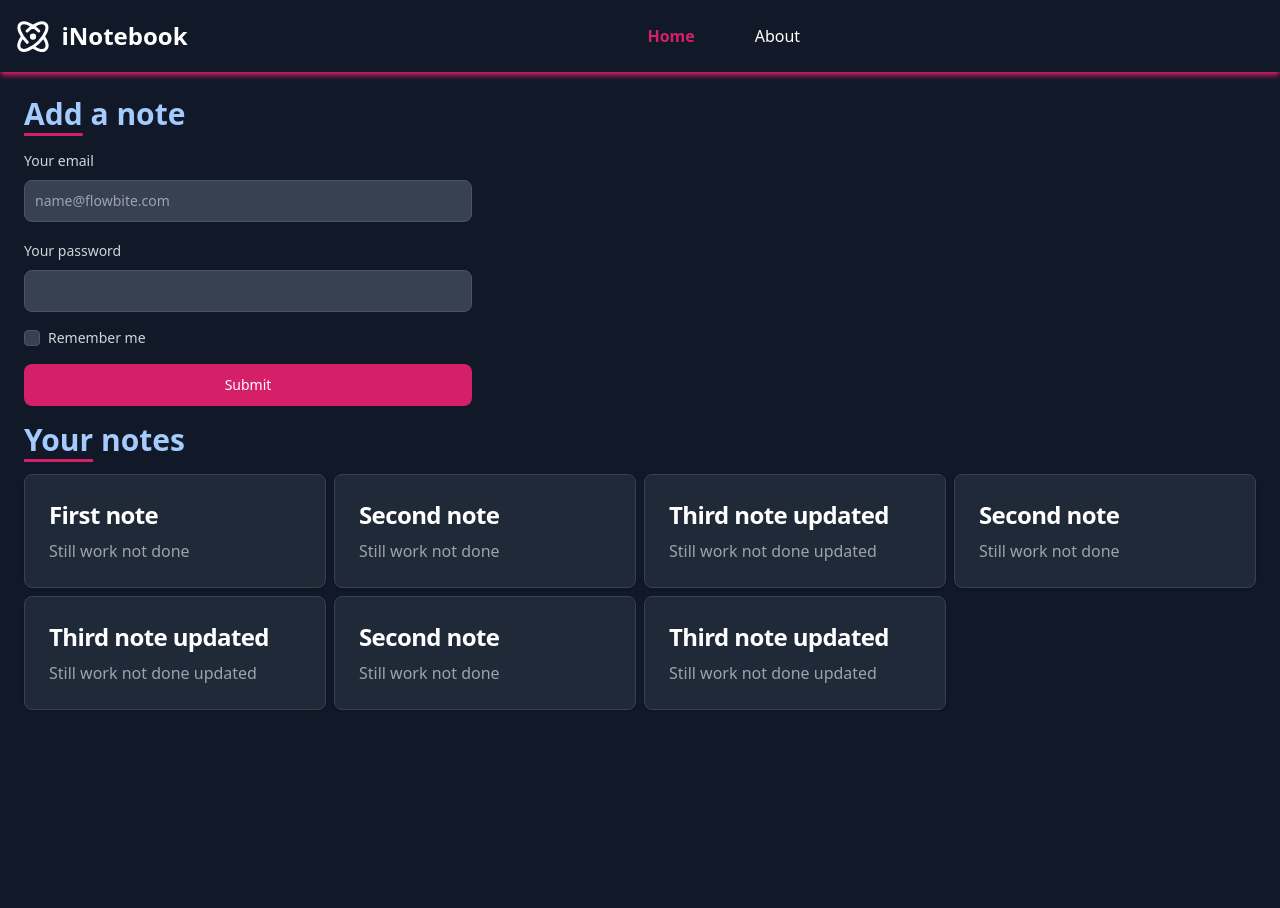
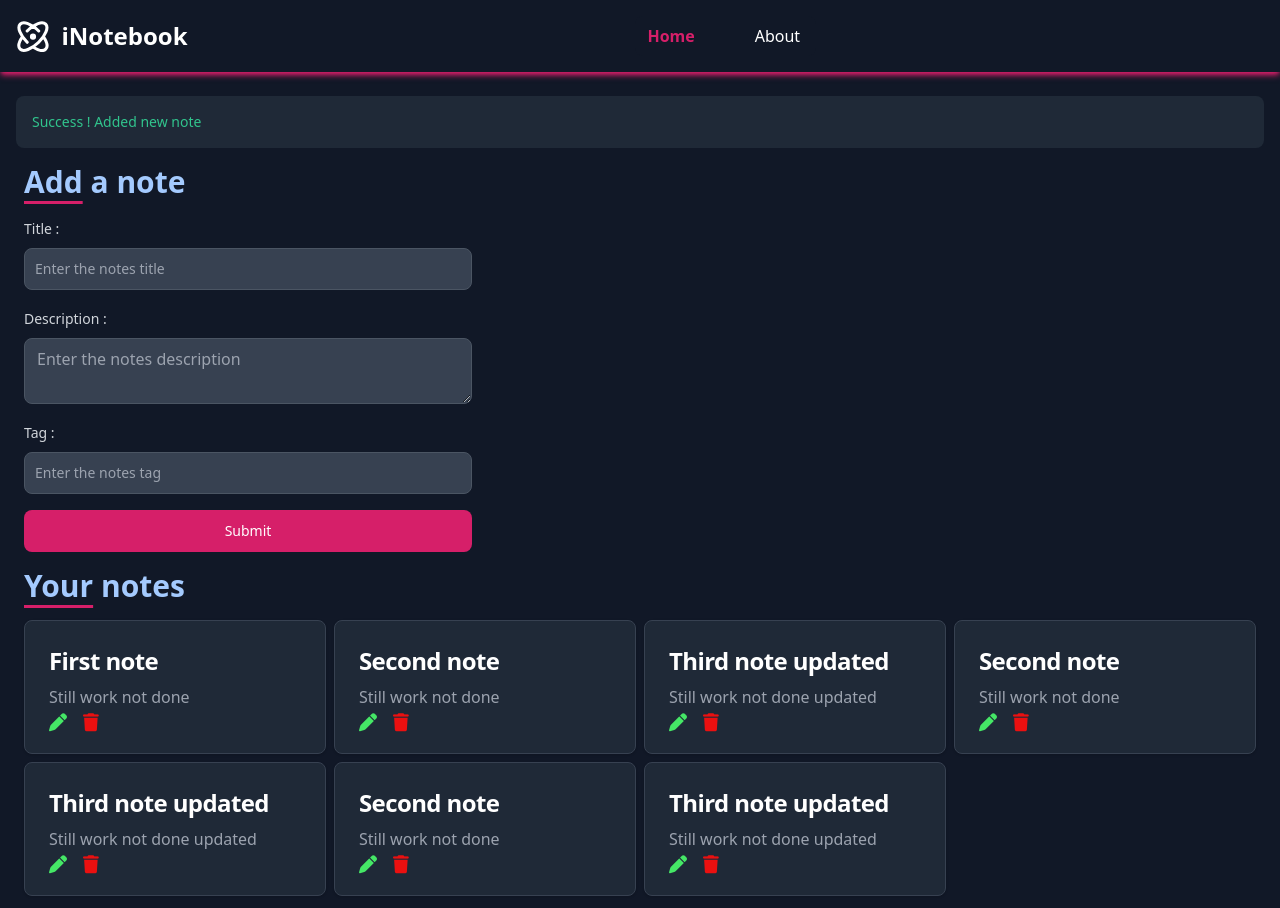
Before and after one commit to keerthan-ns/iNotebook, a React (Vite) app: page / in a window 1280 px wide. Before the commit the page ends 800 px from the top, so only its background shows below. Built offline with nearby package versions, Linux system fonts and the light colour scheme.

Commit message:
[add]new note function state

```diff
--- a/index.html
+++ b/index.html
@@ -6,6 +6,7 @@
     <meta name="viewport" content="width=device-width, initial-scale=1.0" />
     <title>iNotebook-Cloud</title>
     <link href="https://cdnjs.cloudflare.com/ajax/libs/flowbite/1.7.0/flowbite.min.css" rel="stylesheet" />
+    <script src="https://kit.fontawesome.com/1844a6c793.js" crossorigin="anonymous"></script>
   </head>
   <body class="bg-gray-900">
     <div id="root"></div>
--- a/src/App.jsx
+++ b/src/App.jsx
@@ -3,6 +3,7 @@ import Navbar from "./components/Navbar"
 import Home from "./components/Home"
 import About from "./components/About"
 import NoteState from "./context/notes/NoteState"
+import Alert from "./components/Alert"
 
 function App() {
   return (
@@ -11,6 +12,7 @@ function App() {
         <Router>
           <Navbar/>
           <div className='container mt-24 mb-3 mx-auto content-center'>
+            <Alert type="Success !" message="Added new note"/>
             <Routes>
               <Route exact path='/' element={<Home/>}/>
               <Route exact path='/about' element={<About/>}/>
--- /dev/null
+++ b/src/components/AddNote.jsx
@@ -0,0 +1,55 @@
+import { Button, Label, TextInput, Textarea } from "flowbite-react"
+import { useContext, useState } from "react";
+import noteContext from "../context/notes/noteContext";
+
+export default function AddNote() {
+  const context = useContext(noteContext)
+  const {addNote} = context
+  const [note, setNote] = useState({title:"",decription:"",tag:""})
+
+  const handleClick=(e)=>{
+    e.preventDefault()
+    addNote(note.title,note.description,note.tag)
+  }
+
+  const handleChange=(e)=>{
+    setNote({
+      // 3-dots means that keep the old value as is....and change or overwite
+      ...note,[e.target.id]:e.target.value
+    })
+  }
+  return (
+    <div className="flex flex-col px-6">
+        <h1 className="text-3xl font-bold text-blue-300 after:content-['_a_note']">
+          <span className="underline underline-offset-8 decoration-7 decoration-pink-600">
+            Add
+          </span>
+        </h1>
+        <form className="mt-4 flex max-w-md flex-col gap-4 ">
+          <div>
+            <div className="mb-2 block">
+              <Label htmlFor="title" value="Title : " />
+            </div>
+            <TextInput id="title" placeholder="Enter the notes title" required type="text" onChange={handleChange}/>
+          </div>
+          <div>
+            <div className="mb-2 block">
+              <Label htmlFor="description" value="Description : " />
+            </div>
+            <Textarea id="description" rows={2} placeholder="Enter the notes description" required onChange={handleChange}/>
+          </div>
+          <div>
+            <div className="mb-2 block">
+              <Label htmlFor="tag" value="Tag : " />
+            </div>
+            <TextInput id="tag" placeholder="Enter the notes tag" type="text" onChange={handleChange}/>
+          </div>
+          {/* <div className="flex items-center gap-2">
+            <Checkbox id="remember" />
+            <Label htmlFor="remember">Remember me</Label>
+          </div> */}
+          <Button type="submit" className="bg-pink-600" onClick={handleClick}>Submit</Button>
+        </form>
+      </div>
+  )
+}
--- /dev/null
+++ b/src/components/Alert.jsx
@@ -0,0 +1,29 @@
+import PropTypes from 'prop-types'
+import { useEffect } from 'react'
+
+export default function Alert(props) {
+    // useEffect(() => {
+    //   setTimeout(()=>{
+    //     document.getElementById("alertDiv").style.display = "none";
+    //   },2000)
+    // }, [])
+
+  return (
+    <>
+        <div id="alertDiv" className="mx-4 flex items-center p-4 mb-4 text-sm text-green-800 rounded-lg bg-green-50 dark:bg-gray-800 dark:text-green-400" role="alert">
+            {/* <svg className="flex-shrink-0 inline w-4 h-4 mr-3" aria-hidden="true" xmlns="http://www.w3.org/2000/svg" fill="currentColor" viewBox="0 0 20 20">
+                <path d="M10 .5a9.5 9.5 0 1 0 9.5 9.5A9.51 9.51 0 0 0 10 .5ZM9.5 4a1.5 1.5 0 1 1 0 3 1.5 1.5 0 0 1 0-3ZM12 15H8a1 1 0 0 1 0-2h1v-3H8a1 1 0 0 1 0-2h2a1 1 0 0 1 1 1v4h1a1 1 0 0 1 0 2Z"/>
+            </svg> */}
+            {/* <span className="sr-only">Info</span> */}
+            <div>
+                <span className="font-medium">{props.type}</span> {props.message}
+            </div>
+        </div>
+    </>
+  )
+}
+
+Alert.propTypes = {
+    type: PropTypes.string,
+    message: PropTypes.string,
+}
--- a/src/components/Home.jsx
+++ b/src/components/Home.jsx
@@ -1,35 +1,8 @@
-import { Button, Checkbox, Label, TextInput } from "flowbite-react";
 import Notes from "./Notes";
 
 export default function Home() {
   return (
     <>
-      <div className="flex flex-col px-6">
-        <h1 className="text-3xl font-bold text-blue-300 after:content-['_a_note']">
-          <span className="underline underline-offset-8 decoration-7 decoration-pink-600">
-            Add
-          </span>
-        </h1>
-        <form className="mt-4 flex max-w-md flex-col gap-4 ">
-          <div>
-            <div className="mb-2 block">
-              <Label htmlFor="email1" value="Your email" />
-            </div>
-            <TextInput id="email1" placeholder="name@flowbite.com" required type="email"/>
-          </div>
-          <div>
-            <div className="mb-2 block">
-              <Label htmlFor="password1" value="Your password" />
-            </div>
-            <TextInput id="password1" required type="password" />
-          </div>
-          <div className="flex items-center gap-2">
-            <Checkbox id="remember" />
-            <Label htmlFor="remember">Remember me</Label>
-          </div>
-          <Button type="submit" className="bg-pink-600">Submit</Button>
-        </form>
-      </div>
       {/* notes are rendered using Notes concept */}
       <Notes/>
     </>
--- a/src/components/NoteItem.jsx
+++ b/src/components/NoteItem.jsx
@@ -4,10 +4,14 @@ export default function NoteItem(props) {
     const {note} = props;
     return (
         <>
-            <a href="#" className="block max-w-sm p-6 bg-white border border-gray-200 rounded-lg shadow hover:bg-gray-100 dark:bg-gray-800 dark:border-gray-700 dark:hover:bg-gray-700">
+            <div className="block max-w-sm pt-6 pb-4 px-6 bg-white border border-gray-200 rounded-lg shadow hover:bg-gray-100 dark:bg-gray-800 dark:border-gray-700 dark:hover:bg-gray-700">
                 <h5 className="mb-2 text-2xl font-bold tracking-tight text-gray-900 dark:text-white">{note.title}</h5>
                 <p className="font-normal text-gray-700 dark:text-gray-400">{note.description}</p>
-            </a>
+                <div className='flex flex-row justify-left items-center gap-4'>
+                    <i className="cursor-pointer fa-solid fa-pen text-[#45e766] text-lg"></i>
+                    <i className="cursor-pointer fa-solid fa-trash text-[#eb1010] text-lg"></i>
+                </div>
+            </div>
         </>
     )
 }
--- a/src/components/Notes.jsx
+++ b/src/components/Notes.jsx
@@ -1,19 +1,21 @@
 import { useContext } from "react";
 import noteContext from "../context/notes/noteContext";
 import NoteItem from "./NoteItem";
+import AddNote from "./AddNote";
 
 export default function Notes() {
     const context = useContext(noteContext)
-    const {notes, setNotes} = context
+    const {notes, addNote} = context
     return (
         <>
+            <AddNote/>
             <div className="mt-4 flex flex-col px-6">
                 <h1 className="text-3xl font-bold text-blue-300 after:content-['_notes']">
                     <span className="underline underline-offset-8 decoration-7 decoration-pink-600">
                         Your
                     </span>
                 </h1>
-                <div className="mt-4 grid grid-cols-1 md:grid-cols-3 lg:grid-cols-4 gap-2">
+                <div className="mt-4 grid grid-cols-1 md:grid-cols-3 xl:grid-cols-4 gap-2">
                     {
                         notes.map((note,i)=>{
                             return <NoteItem key={i} note={note}/>
--- a/src/context/notes/NoteState.jsx
+++ b/src/context/notes/NoteState.jsx
@@ -69,8 +69,30 @@ const NoteState = (props) =>{
         }
       ]
     const [notes, setNotes] = useState(notesInitial)
+    // add new note
+    const addNote = (title,description,tag) =>{
+        console.log("adding new note")
+        const note = {
+            "_id": "64a51983f39b99de16326bd7",
+            "user": "64a50892090f71075a96c6e5",
+            "title": title,
+            "description": description,
+            "tag": tag,
+            "date": "2023-07-05T07:19:31.758Z",
+            "__v": 0
+          }
+        setNotes(notes.concat(note))
+    }
+    // delete note
+    const deleteNote = () =>{
+
+    }
+    // edit note
+    const editNote = () =>{
+
+    }
     return(
-        <NoteContext.Provider value={{notes,setNotes}}>
+        <NoteContext.Provider value={{notes,addNote,deleteNote,editNote}}>
             {props.children}
         </NoteContext.Provider>
     )
```
